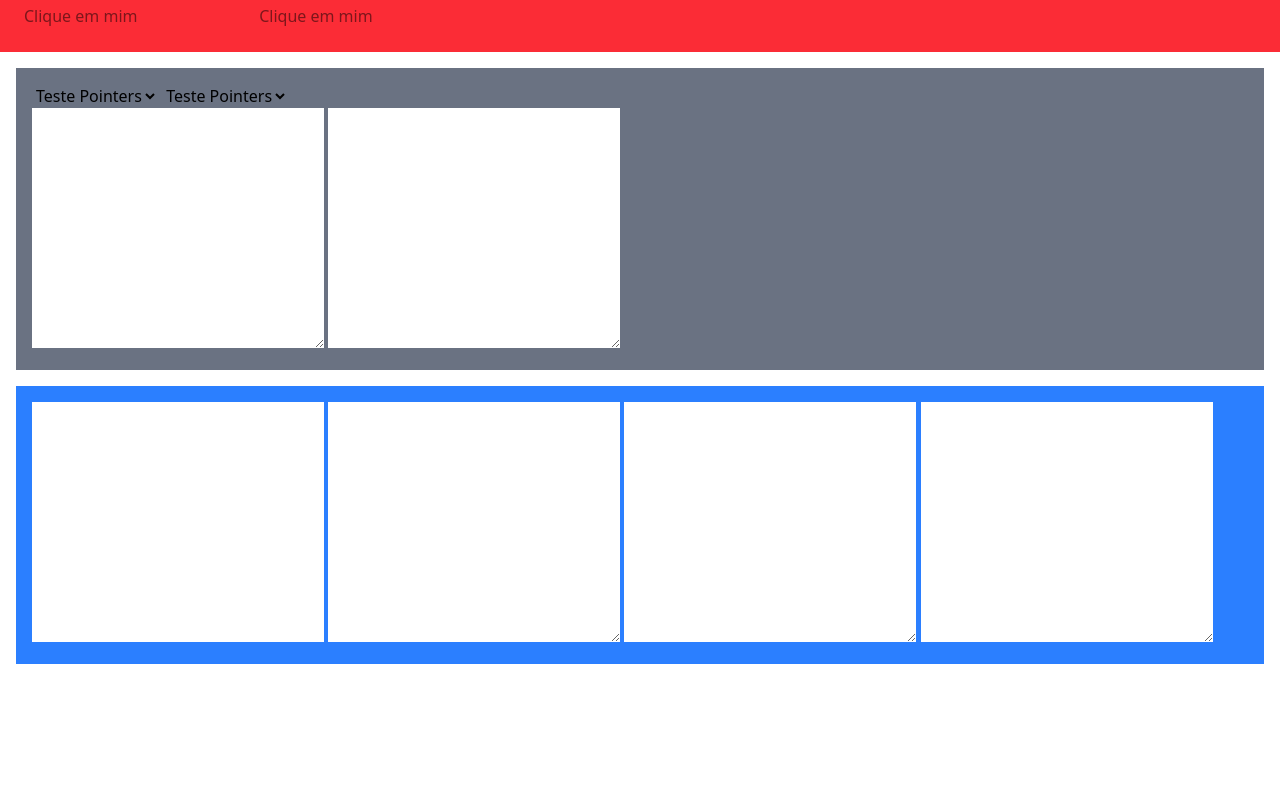
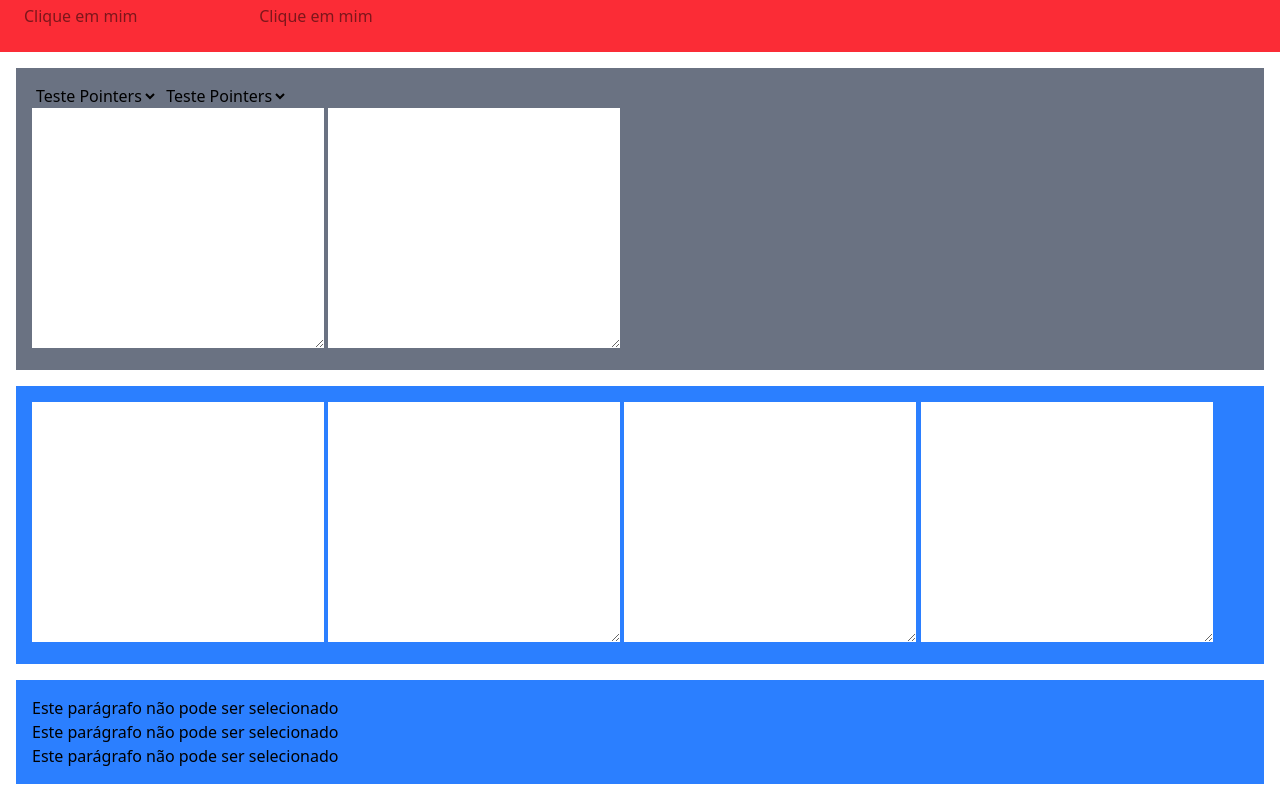
Before and after one commit to LucasAntonio-LAM/Curso-Udemy-Tailwindcss, a website: page Seção 13 - Interatividade/src/index.html in a window 1280 px wide. Shown: the part 456-1256 px from the top of the page. Before the commit the page ends 1136 px from the top, so only its background shows below. Drawn offline with Linux system fonts and the light colour scheme.

Commit message:
aula - select - select-none, select-text, select-auto

```diff
--- a/Seção 13 - Interatividade/src/index.html
+++ b/Seção 13 - Interatividade/src/index.html
@@ -63,5 +63,12 @@
         </div>
     </div>
 
+    <!-- Removendo a Seleção -->
+
+    <div class="m-4 bg-blue-500 p-4">
+        <p class="select-none">Este parágrafo não pode ser selecionado</p>
+        <p class="select-auto">Este parágrafo não pode ser selecionado</p>
+        <p class="select-text">Este parágrafo não pode ser selecionado</p>
+    </div>
 </body>
 </html>
```
Also changed, not shown: Seção 13 - Interatividade/src/css/output.css.
